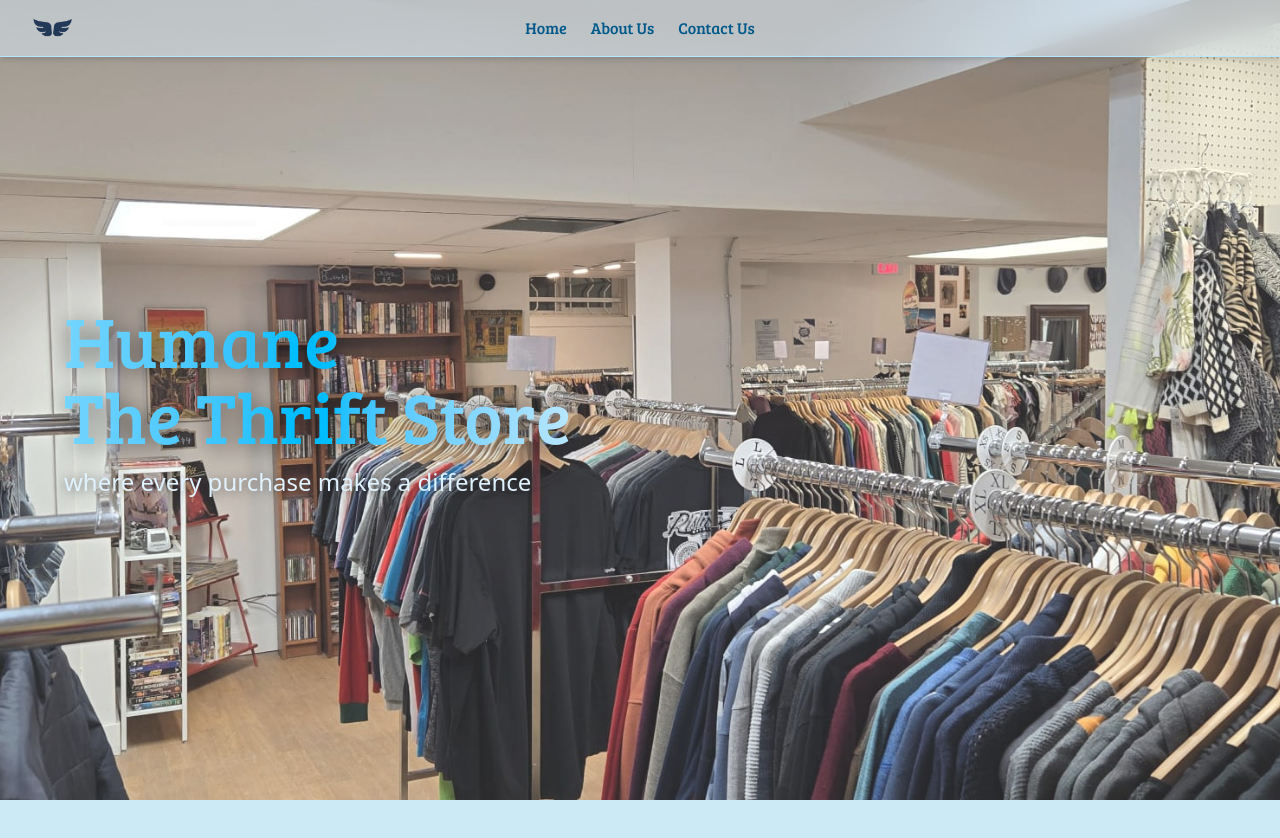
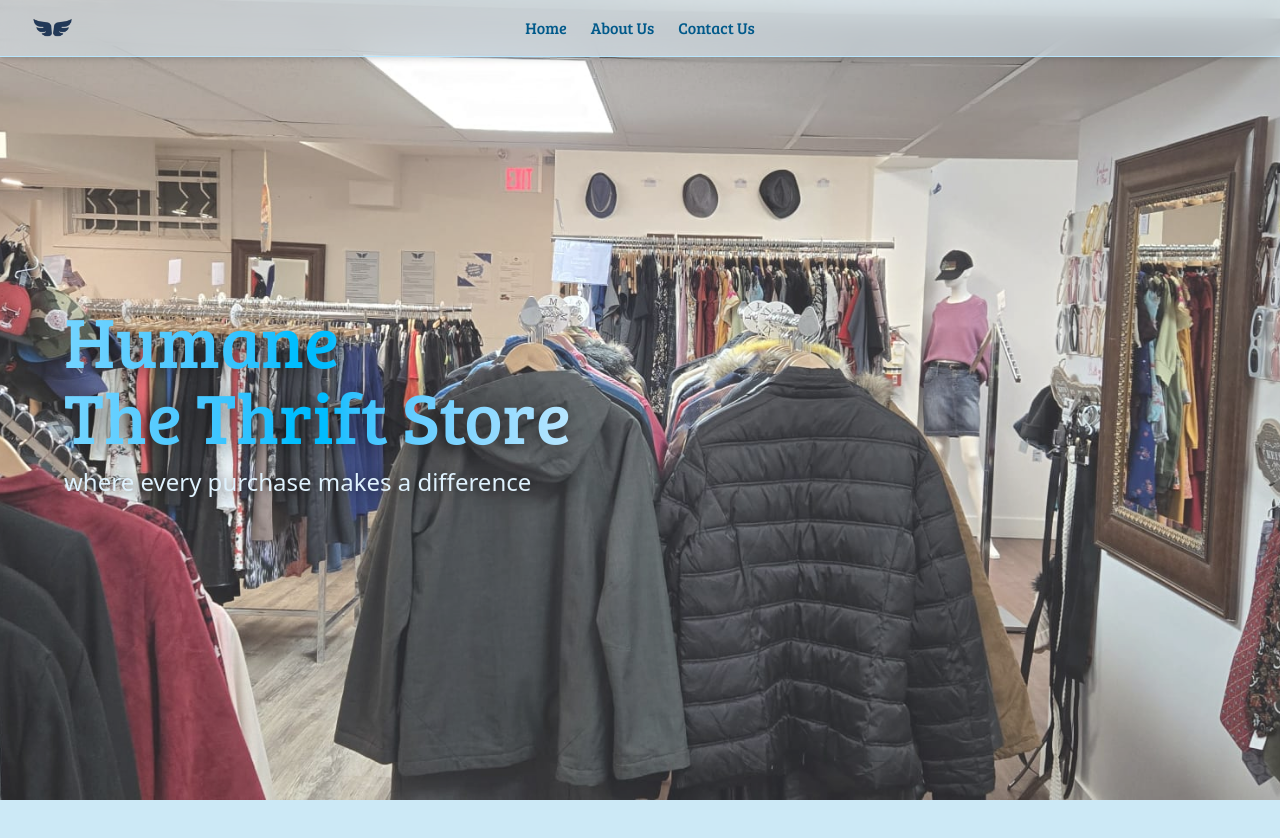
Before and after one commit to Puja304/Humane, a Next.js app: page / in a window 1280 px wide. Shown: the top 838 px of the page. Built offline with nearby package versions, Linux system fonts and the light colour scheme; a web font is replaced by a local one.

Commit message:
fix: changed photo and fixed align issues with medium sized screens

```diff
--- a/src/app/components/DonationNoteOrgs.tsx
+++ b/src/app/components/DonationNoteOrgs.tsx
@@ -37,7 +37,7 @@
     return (
         <div
         ref={containerRef}
-        className="w-screen h-screen bg-sky-900 flex flex-col items-center">
+        className="w-screen min-h-screen bg-sky-900 flex flex-col items-center">
             <div className="donation-note-overlay min-w-fit sm:mx-20 lg:mx-120 bg-note-bg/60 backdrop-blur-lg rounded-2xl p-10 flex flex-col items-center mx-10 sm:mt-10 md:mt-15 lg:mt-20 sm:py-15 md:py-20 lg:py-10">
                <div className={`${bree.className} donation-note-main text-gray-600 lg:text-2xl md:text-lg sm:w-50 lg:w-150`}>
                     <p>Thank you for helping keep our community warm and making sure clothing stays out of the landfill! </p>
--- a/src/app/components/HeroSection.tsx
+++ b/src/app/components/HeroSection.tsx
@@ -54,7 +54,7 @@
       {/* Background image */}
       <div
         className="absolute inset-0 bg-cover bg-center"
-        style={{ backgroundImage: "url('thrift2.jpg')" }}
+        style={{ backgroundImage: "url('thrift.jpg')" }}
       />
 
       {/* Dim overlay with blur + "hole" under cursor only on desktop */}
```
